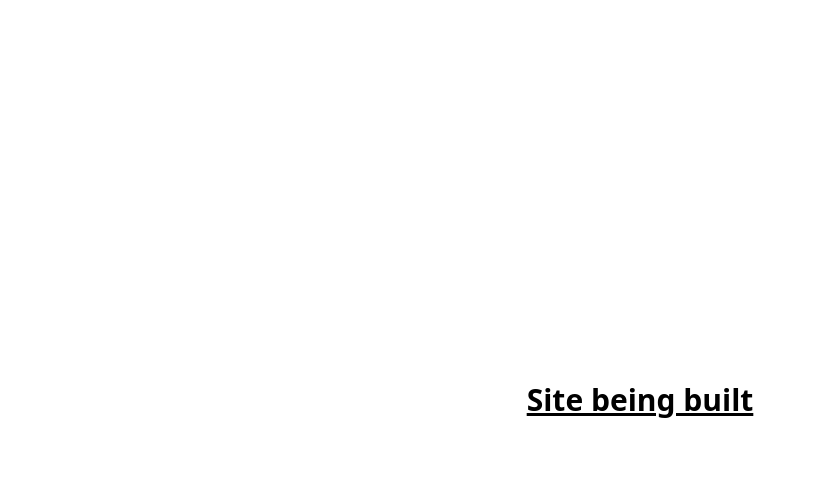
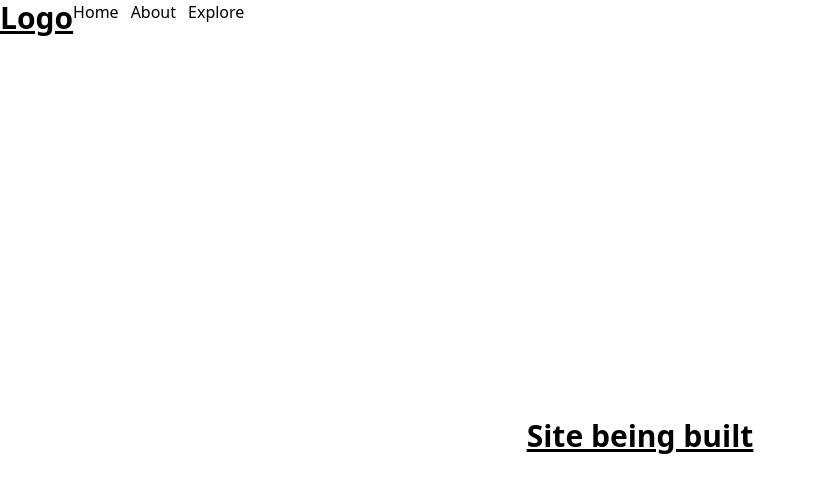
Before and after one commit to SchoolOfCode/bc13_final-project_front-end-zen-coders, a Next.js app: page / in a window 1280 px wide. Shown: the top 492 px of the page, without its empty margins (0-817 px from the left). Built offline with nearby package versions, Linux system fonts and the light colour scheme.

Commit message:
structure added to components and test files added

```diff
--- a/components/ExploreList/ExploreList.js
+++ b/components/ExploreList/ExploreList.js
@@ -0,0 +1,29 @@
+//* Description: This component will render the list of events that the user can explore
+
+// Import statements
+import React from 'react';
+import Link from 'next/link';
+
+// Component imports
+import Navbar from '../Navbar/Navbar';
+import SearchBar from '../SearchBar/SearchBar';
+import EventCard from '../EventCard/EventCard';
+
+// ExploreList component
+export default function ExploreList() {
+  return (
+    <div>
+      <Navbar />
+      <SearchBar />
+      <div>
+        <ul>
+          <Link href="/explore/knitting">Knitting</Link>
+          <Link href="/explore/pottery">Pottery</Link>
+        </ul>
+      </div>
+      <div>
+        <ul></ul>
+      </div>
+    </div>
+  );
+}
--- a/components/Navbar/Navbar.js
+++ b/components/Navbar/Navbar.js
@@ -0,0 +1,27 @@
+//* Description: This component will render the Navbar component
+
+// Import statements
+import React from 'react';
+import Link from 'next/link';
+
+// Navbar component
+export default function Navbar() {
+  return (
+    <nav className="flex content-center">
+      <div>
+        <h1 className="text-3xl font-bold underline">Logo</h1>
+      </div>
+      <ul className="flex flex-row gap-3">
+        <li>
+          <Link href="/">Home</Link>
+        </li>
+        <li>
+          <Link href="/about">About</Link>
+        </li>
+        <li>
+          <Link href="/explore">Explore</Link>
+        </li>
+      </ul>
+    </nav>
+  );
+}
--- /dev/null
+++ b/components/SearchBar/SearchBar.js
@@ -0,0 +1,13 @@
+//* Description: This component will render the search bar that the user can use to search for events
+
+// Import statements
+import React from 'react';
+
+// SearchBar component
+export default function SearchBar() {
+  return (
+    <div>
+      <input placeholder="Search"></input>
+    </div>
+  );
+}
--- a/pages/about.js
+++ b/pages/about.js
@@ -0,0 +1,17 @@
+//* Description: This component will render the about page that contains relivent informaiton about our app
+
+// Import statements
+import React from 'react';
+import Navbar from '../components/Navbar/Navbar';
+
+// About page
+export default function about() {
+  return (
+    <div>
+      <div>
+        <Navbar />
+        <h1>About</h1>
+      </div>
+    </div>
+  );
+}
--- a/pages/explore/[skill].js
+++ b/pages/explore/[skill].js
@@ -0,0 +1,13 @@
+import Navbar from '../../components/Navbar/Navbar';
+import { useRouter } from 'next/router';
+
+export default function Skill() {
+  const router = useRouter();
+  const skill = router.query.skill;
+  return (
+    <div>
+      <Navbar />
+      <h1>Learn more about {skill} here!</h1>
+    </div>
+  );
+}
--- a/pages/explore/index.js
+++ b/pages/explore/index.js
@@ -0,0 +1,13 @@
+import React from 'react';
+import Navbar from '../../components/Navbar/Navbar';
+import ExploreList from '../../components/ExploreList/ExploreList';
+
+export default function index() {
+  return (
+    <div>
+      <Navbar />
+      <h1>Explore</h1>
+      <ExploreList />
+    </div>
+  );
+}
--- a/pages/index.js
+++ b/pages/index.js
@@ -1,10 +1,18 @@
-import Head from "next/head";
-import Image from "next/image";
-import { Inter } from "@next/font/google";
-import "../styles/Home.module.css";
+//* Description: This is the home page of the site
 
-const inter = Inter({ subsets: ["latin"] });
+// Import statements
+import React from 'react';
+import Head from 'next/head';
+import Image from 'next/image';
+import { Inter } from '@next/font/google';
+import '../styles/Home.module.css';
 
+// Component imports
+import Navbar from '../components/Navbar/Navbar';
+
+const inter = Inter({ subsets: ['latin'] });
+
+// Home component
 export default function Home() {
   return (
     <>
@@ -15,6 +23,7 @@ export default function Home() {
         <link rel="icon" href="/favicon.ico" />
       </Head>
       <main>
+        <Navbar />
         <h1 className="text-3xl font-bold underline flex justify-center items-center h-screen">
           Site being built
         </h1>
```
Also changed, not shown: components/EventCard/EventCard.js (+6 -2 lines), 1 other file (tests, documents, lock files or other folders).
